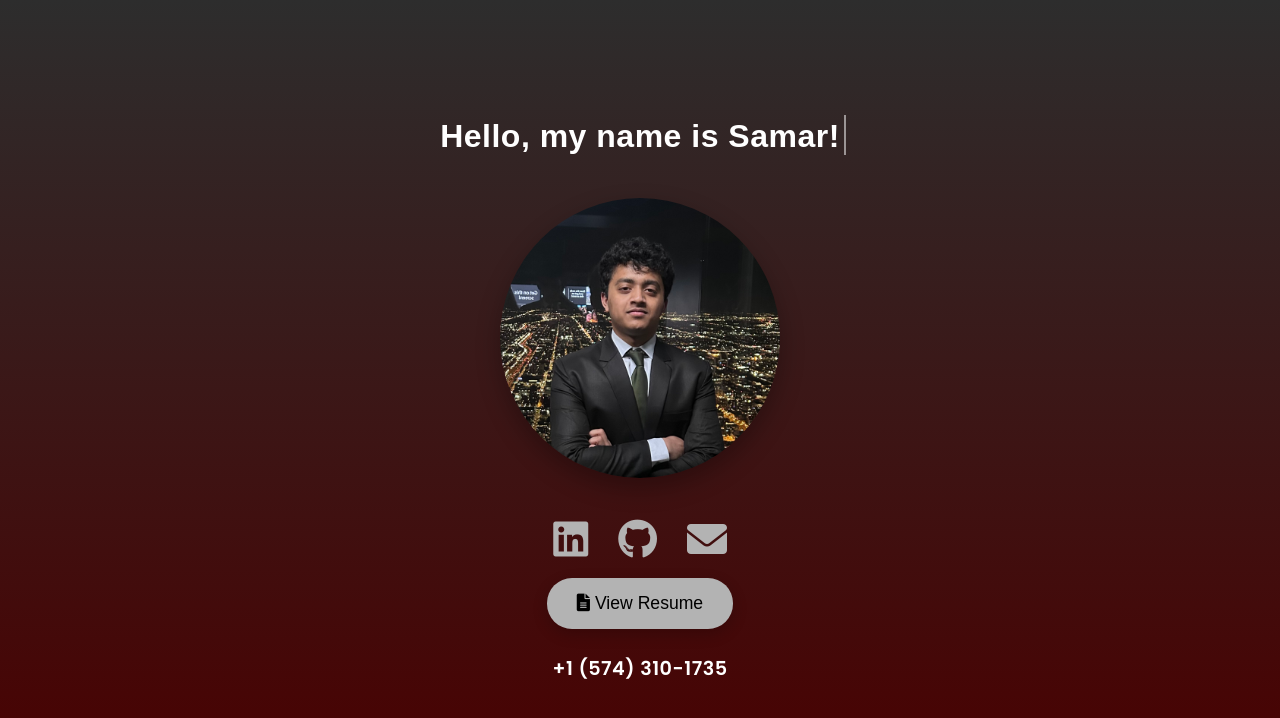
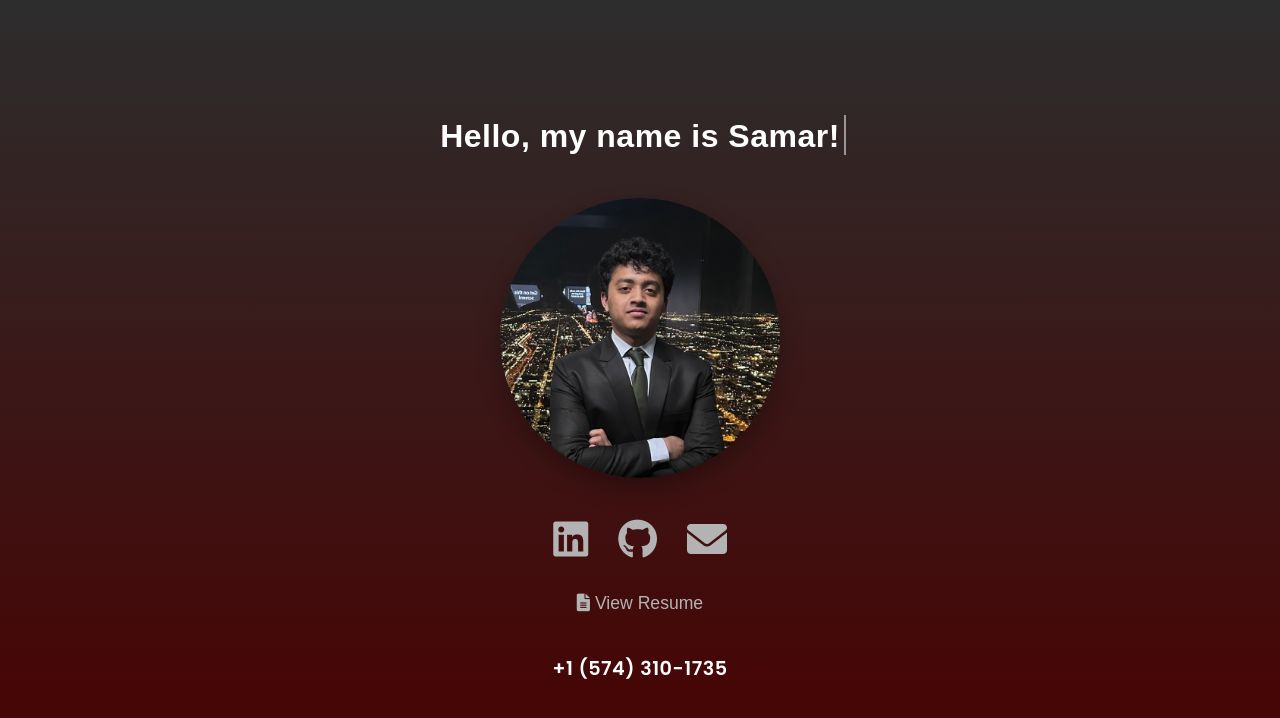
Before and after one commit to samarvinod/samarvinod.github.io, a plain HTML site: page index.html in a window 1280 px wide. Drawn offline with Linux system fonts and the light colour scheme.

Commit message:
Update main.css

```diff
--- a/main.css
+++ b/main.css
@@ -170,22 +170,20 @@ body {
     margin-top: 0px;
     margin-bottom: 15px;
     padding: 15px 30px;
-    background: #b3b3b3;
+    background: transparent;
     border: none;
     border-radius: 25px;
-    color: black;
+    color: #b3b3b3;
     font-size: 1.1rem;
     cursor: pointer;
     transition: all 0.3s ease;
     text-decoration: none;
     display: inline-block;
-    box-shadow: 0 5px 15px rgba(0, 0, 0, 0.2);
 }
 
 .resume-button:hover {
     transform: translateY(-5px);
-    box-shadow: 0 8px 20px rgba(0, 0, 0, 0.3);
-    background: #b3b3b3;
+    color: white;
 }
 
 .resume-button:active {
```
